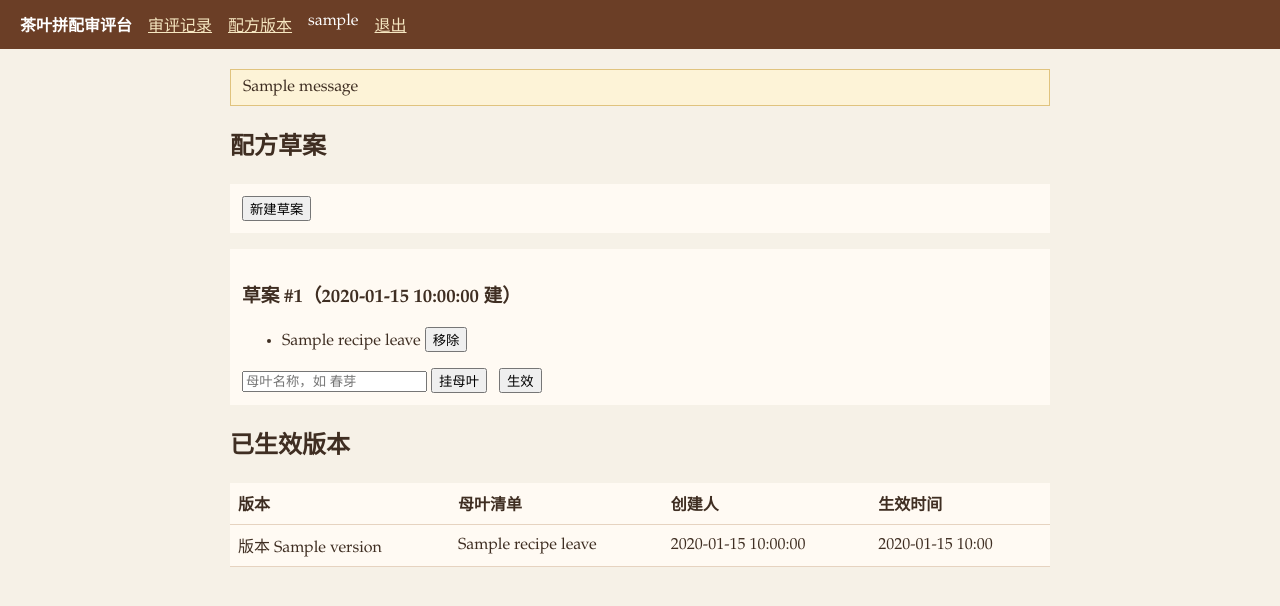
After one commit to lacsar712/cc-tb-a07-GSB, a Flask app: page /recipes in a window 1280 px wide. The commit adds this page. Shown: the top 606 px of the page. Run offline with Flask 3, Linux system fonts and the light colour scheme; the visitor is signed in with stand-in values (Sample User, id 1); one stand-in notice (Sample message) is shown; a database or web service that is not in the repository returns one stand-in record (values such as "Sample title"); some libraries are stand-ins or nearby versions.

Commit message:
feat: recipe draft activate immutable versions

```diff
--- a/backend/app.py
+++ b/backend/app.py
@@ -2,7 +2,7 @@ import os
 from functools import wraps
 
 import psycopg2
-from flask import Flask, redirect, render_template, request, session, url_for
+from flask import Flask, flash, redirect, render_template, request, session, url_for
 from psycopg2.extras import RealDictCursor
 
 from rules import weigh
@@ -25,6 +25,16 @@ def login_required(fn):
     def wrap(*args, **kwargs):
         if "user" not in session:
             return redirect(url_for("login"))
+        return fn(*args, **kwargs)
+
+    return wrap
+
+
+def writer_required(fn):
+    @wraps(fn)
+    def wrap(*args, **kwargs):
+        if session.get("role") != "writer":
+            return ("仅审评员可操作拼配配方", 403)
         return fn(*args, **kwargs)
 
     return wrap
@@ -60,9 +70,23 @@ def logout():
 @login_required
 def home():
     with db() as conn, conn.cursor(cursor_factory=RealDictCursor) as cur:
-        cur.execute("SELECT * FROM cuppings ORDER BY id DESC")
+        cur.execute(
+            """SELECT c.*, r.version AS recipe_version
+               FROM cuppings c LEFT JOIN recipes r ON r.id = c.recipe_id
+               ORDER BY c.id DESC"""
+        )
         rows = cur.fetchall()
-    return render_template("home.html", rows=rows, can_write=session.get("role") == "writer")
+        cur.execute(
+            """SELECT r.id, r.version, string_agg(l.name, '、' ORDER BY l.position, l.id) AS leaves
+               FROM recipes r JOIN recipe_leaves l ON l.recipe_id = r.id
+               WHERE r.status = 'active'
+               GROUP BY r.id, r.version
+               ORDER BY r.version"""
+        )
+        versions = cur.fetchall()
+    return render_template(
+        "home.html", rows=rows, versions=versions, can_write=session.get("role") == "writer"
+    )
 
 
 @app.post("/cuppings")
@@ -70,6 +94,9 @@ def home():
 def create():
     if session.get("role") != "writer":
         return ("仅审评员可提交拼配审评", 403)
+    recipe_id = request.form.get("recipe_id", "").strip()
+    if not recipe_id.isdigit():
+        return ("交评必须挑选一个已生效的配方版本号", 400)
     aroma = float(request.form["aroma"])
     taste = float(request.form["taste"])
     liquor = float(request.form["liquor"])
@@ -77,12 +104,132 @@ def create():
     verdict, note, score = weigh(aroma, taste, liquor)
     with db() as conn, conn.cursor(cursor_factory=RealDictCursor) as cur:
         cur.execute(
-            """INSERT INTO cuppings (lot, aroma, taste, liquor, score, verdict, note, created_by)
-               VALUES (%s,%s,%s,%s,%s,%s,%s,%s) RETURNING *""",
-            (lot, aroma, taste, liquor, score, verdict, note, session["user"]),
+            "SELECT id FROM recipes WHERE id = %s AND status = 'active'", (int(recipe_id),)
+        )
+        if not cur.fetchone():
+            return ("配方版本不存在或尚未生效，交评被拒", 400)
+        cur.execute(
+            """INSERT INTO cuppings (lot, aroma, taste, liquor, score, verdict, note, created_by, recipe_id)
+               VALUES (%s,%s,%s,%s,%s,%s,%s,%s,%s) RETURNING id""",
+            (lot, aroma, taste, liquor, score, verdict, note, session["user"], int(recipe_id)),
+        )
+        new_id = cur.fetchone()["id"]
+        cur.execute(
+            """SELECT c.*, r.version AS recipe_version
+               FROM cuppings c LEFT JOIN recipes r ON r.id = c.recipe_id
+               WHERE c.id = %s""",
+            (new_id,),
         )
         row = cur.fetchone()
         conn.commit()
     if request.headers.get("HX-Request"):
         return render_template("_row.html", row=row)
     return redirect(url_for("home"))
+
+
+@app.get("/recipes")
+@login_required
+def recipes():
+    with db() as conn, conn.cursor(cursor_factory=RealDictCursor) as cur:
+        cur.execute("SELECT * FROM recipes WHERE status = 'active' ORDER BY version")
+        versions = cur.fetchall()
+        drafts = []
+        if session.get("role") == "writer":
+            cur.execute("SELECT * FROM recipes WHERE status = 'draft' ORDER BY id")
+            drafts = cur.fetchall()
+        ids = [r["id"] for r in versions + drafts]
+        leaves_by_recipe = {i: [] for i in ids}
+        if ids:
+            cur.execute(
+                "SELECT * FROM recipe_leaves WHERE recipe_id = ANY(%s) ORDER BY position, id",
+                (ids,),
+            )
+            for leaf in cur.fetchall():
+                leaves_by_recipe[leaf["recipe_id"]].append(leaf)
+    for recipe in versions + drafts:
+        recipe["leaves"] = leaves_by_recipe[recipe["id"]]
+    return render_template(
+        "recipes.html",
+        versions=versions,
+        drafts=drafts,
+        can_write=session.get("role") == "writer",
+    )
+
+
+@app.post("/recipes/draft")
+@login_required
+@writer_required
+def create_draft():
+    with db() as conn, conn.cursor() as cur:
+        cur.execute("INSERT INTO recipes (created_by) VALUES (%s)", (session["user"],))
+        conn.commit()
+    return redirect(url_for("recipes"))
+
+
+@app.post("/recipes/<int:recipe_id>/leaves")
+@login_required
+@writer_required
+def add_leaf(recipe_id):
+    name = request.form.get("name", "").strip()
+    if not name:
+        flash("母叶名称不能为空")
+        return redirect(url_for("recipes"))
+    with db() as conn, conn.cursor(cursor_factory=RealDictCursor) as cur:
+        cur.execute("SELECT status FROM recipes WHERE id = %s", (recipe_id,))
+        recipe = cur.fetchone()
+        if not recipe or recipe["status"] != "draft":
+            flash("已生效版本是只读的，只能新建草案再改")
+            return redirect(url_for("recipes"))
+        cur.execute(
+            "SELECT COALESCE(MAX(position), 0) + 1 AS pos FROM recipe_leaves WHERE recipe_id = %s",
+            (recipe_id,),
+        )
+        position = cur.fetchone()["pos"]
+        cur.execute(
+            "INSERT INTO recipe_leaves (recipe_id, name, position) VALUES (%s, %s, %s)",
+            (recipe_id, name, position),
+        )
+        conn.commit()
+    return redirect(url_for("recipes"))
+
+
+@app.post("/recipes/<int:recipe_id>/leaves/<int:leaf_id>/delete")
+@login_required
+@writer_required
+def delete_leaf(recipe_id, leaf_id):
+    with db() as conn, conn.cursor(cursor_factory=RealDictCursor) as cur:
+        cur.execute("SELECT status FROM recipes WHERE id = %s", (recipe_id,))
+        recipe = cur.fetchone()
+        if not recipe or recipe["status"] != "draft":
+            flash("已生效版本是只读的，只能新建草案再改")
+            return redirect(url_for("recipes"))
+        cur.execute(
+            "DELETE FROM recipe_leaves WHERE id = %s AND recipe_id = %s", (leaf_id, recipe_id)
+        )
+        conn.commit()
+    return redirect(url_for("recipes"))
+
+
+@app.post("/recipes/<int:recipe_id>/activate")
+@login_required
+@writer_required
+def activate_recipe(recipe_id):
+    with db() as conn, conn.cursor(cursor_factory=RealDictCursor) as cur:
+        cur.execute("SELECT status FROM recipes WHERE id = %s", (recipe_id,))
+        recipe = cur.fetchone()
+        if not recipe or recipe["status"] != "draft":
+            flash("只有草案能生效；已生效版本不能改动")
+            return redirect(url_for("recipes"))
+        cur.execute("SELECT COUNT(*) AS n FROM recipe_leaves WHERE recipe_id = %s", (recipe_id,))
+        if cur.fetchone()["n"] == 0:
+            flash("草案还没挂母叶，先挂母叶再生效")
+            return redirect(url_for("recipes"))
+        cur.execute("SELECT COALESCE(MAX(version), 0) + 1 AS next_version FROM recipes")
+        version = cur.fetchone()["next_version"]
+        cur.execute(
+            "UPDATE recipes SET status = 'active', version = %s, activated_at = now() WHERE id = %s",
+            (version, recipe_id),
+        )
+        conn.commit()
+    flash(f"配方已生效为版本 {version}，之后只能新建草案")
+    return redirect(url_for("recipes"))
--- a/backend/templates/_row.html
+++ b/backend/templates/_row.html
@@ -1,5 +1,6 @@
 <tr>
   <td>{{ row.lot }}</td>
+  <td>{% if row.recipe_version %}版本 {{ row.recipe_version }}{% else %}—{% endif %}</td>
   <td>{{ row.score }}</td>
   <td class="{% if row.verdict == '通过' %}pass{% else %}fail{% endif %}">{{ row.verdict }}</td>
   <td>{{ row.note }}</td>
--- a/backend/templates/base.html
+++ b/backend/templates/base.html
@@ -11,6 +11,9 @@
     table { width: 100%; background: #fffaf3; border-collapse: collapse; }
     td, th { padding: 8px; border-bottom: 1px solid #e6d3c0; text-align: left; }
     form { background: #fffaf3; padding: 12px; margin-bottom: 16px; }
+    form.inline { display: inline-block; background: transparent; padding: 0; margin: 0 8px 0 0; }
+    .draft { background: #fffaf3; padding: 12px; margin-bottom: 12px; }
+    .flash { background: #fdf3d7; border: 1px solid #e0c37e; padding: 8px 12px; }
     .pass { color: #166534; } .fail { color: #9f1239; }
   </style>
 </head>
@@ -18,11 +21,18 @@
   <header>
     <strong>茶叶拼配审评台</strong>
     {% if session.user %}
+      <a href="{{ url_for('home') }}">审评记录</a>
+      <a href="{{ url_for('recipes') }}">配方版本</a>
       <span>{{ session.user }}</span>
       <a href="{{ url_for('logout') }}">退出</a>
     {% endif %}
   </header>
-  <main>{% block body %}{% endblock %}</main>
+  <main>
+    {% with messages = get_flashed_messages() %}
+      {% for message in messages %}<p class="flash">{{ message }}</p>{% endfor %}
+    {% endwith %}
+    {% block body %}{% endblock %}
+  </main>
   <script>
     document.addEventListener("submit", async (event) => {
       const form = event.target;
--- /dev/null
+++ b/backend/templates/recipes.html
@@ -0,0 +1,57 @@
+{% extends "base.html" %}
+{% block body %}
+{% if can_write %}
+<section>
+  <h2>配方草案</h2>
+  <form method="post" action="{{ url_for('create_draft') }}">
+    <button>新建草案</button>
+  </form>
+  {% for d in drafts %}
+  <div class="draft">
+    <h3>草案 #{{ d.id }}（{{ d.created_by }} 建）</h3>
+    {% if d.leaves %}
+    <ul>
+      {% for leaf in d.leaves %}
+      <li>
+        {{ leaf.name }}
+        <form class="inline" method="post" action="{{ url_for('delete_leaf', recipe_id=d.id, leaf_id=leaf.id) }}">
+          <button>移除</button>
+        </form>
+      </li>
+      {% endfor %}
+    </ul>
+    {% else %}
+    <p>还没挂母叶。</p>
+    {% endif %}
+    <form class="inline" method="post" action="{{ url_for('add_leaf', recipe_id=d.id) }}">
+      <input name="name" placeholder="母叶名称，如 春芽" required />
+      <button>挂母叶</button>
+    </form>
+    <form class="inline" method="post" action="{{ url_for('activate_recipe', recipe_id=d.id) }}">
+      <button>生效</button>
+    </form>
+  </div>
+  {% else %}
+  <p>暂无草案。</p>
+  {% endfor %}
+</section>
+{% endif %}
+<section>
+  <h2>已生效版本</h2>
+  <table>
+    <thead><tr><th>版本</th><th>母叶清单</th><th>创建人</th><th>生效时间</th></tr></thead>
+    <tbody>
+      {% for v in versions %}
+      <tr>
+        <td>版本 {{ v.version }}</td>
+        <td>{{ v.leaves | map(attribute='name') | join('、') }}</td>
+        <td>{{ v.created_by }}</td>
+        <td>{{ v.activated_at.strftime('%Y-%m-%d %H:%M') if v.activated_at else '' }}</td>
+      </tr>
+      {% else %}
+      <tr><td colspan="4">暂无已生效版本。</td></tr>
+      {% endfor %}
+    </tbody>
+  </table>
+</section>
+{% endblock %}
```
Also changed, not shown: backend/seed.py (+21 -0 lines), backend/templates/home.html (+7 -1 lines), README.md.
